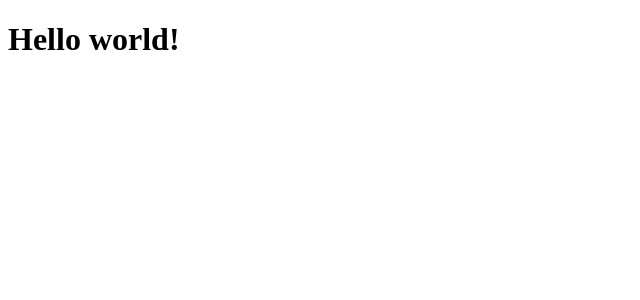
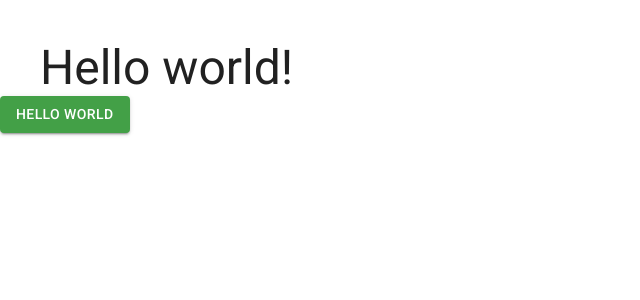
Before and after one commit to stamovm/practice2, a React (Create React App) app in the folder prj2/: page / in a window 1280 px wide. Shown: the top 300 px of the page, without its empty margins (0-640 px from the left). Built offline with nearby package versions, Linux system fonts and the light colour scheme.

Commit message:
Added button and Typography

```diff
--- a/prj2/src/App.jsx
+++ b/prj2/src/App.jsx
@@ -1,4 +1,7 @@
 import React from 'react'
+import CssBaseline from '@mui/material/CssBaseline'
+import Button from '@mui/material/Button'
+import Typography from '@mui/material/Typography'
 
 import { createTheme, ThemeProvider } from '@mui/material/styles'
 import { green, teal } from '@mui/material/colors'
@@ -17,8 +20,21 @@ const theme = createTheme({
 const App = () => {
   return (
     <ThemeProvider theme={theme}>
+      <CssBaseline />
       <main>
-        <h1>Hello world!</h1>
+        <Typography variant="h3" mt={5} ml={5}>
+          {' '}
+          Hello world!
+        </Typography>
+        <Button
+          variant="contained"
+          color="secondary"
+          onClick={() => {
+            alert('clicked')
+          }}
+        >
+          Hello World
+        </Button>
       </main>
     </ThemeProvider>
   )
```
